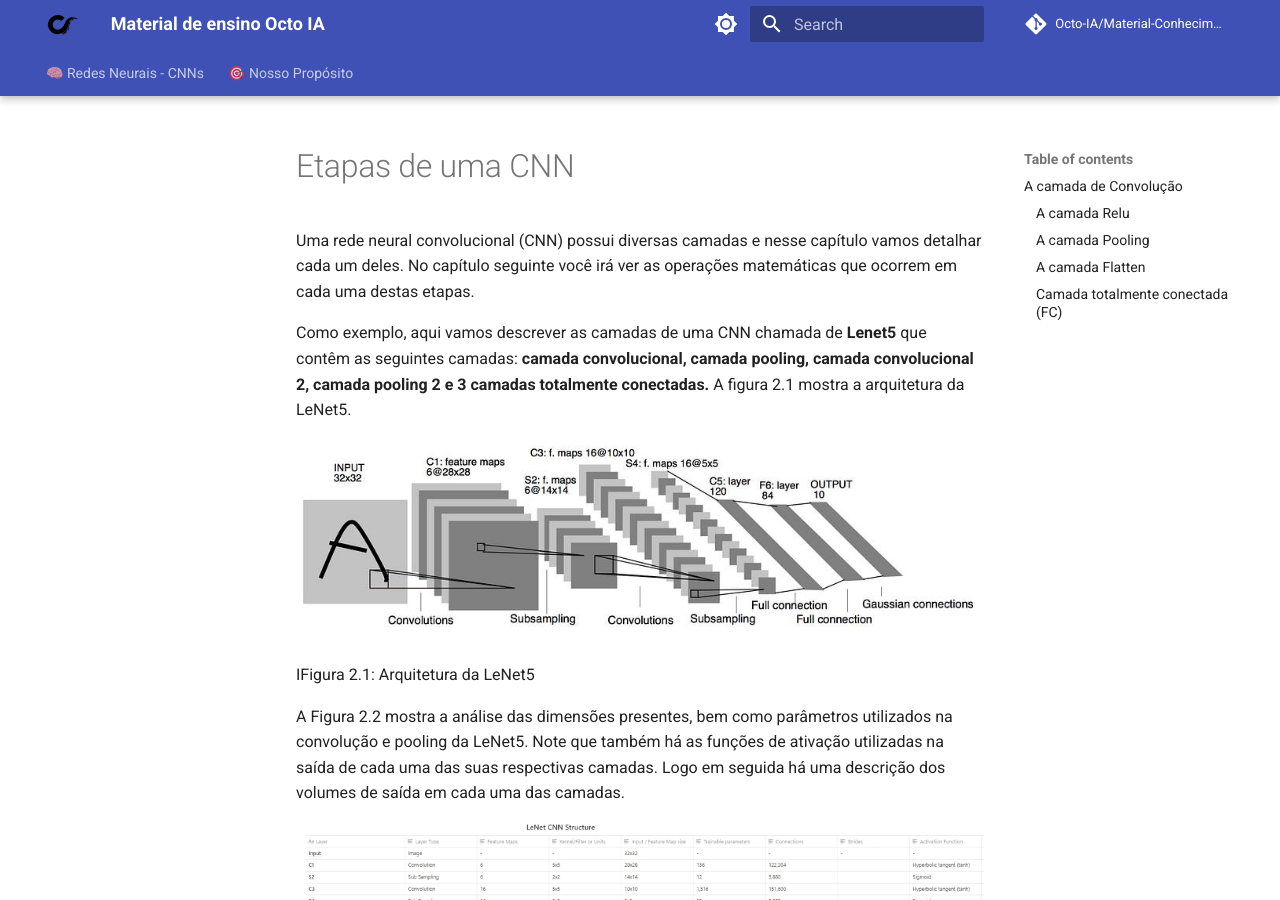
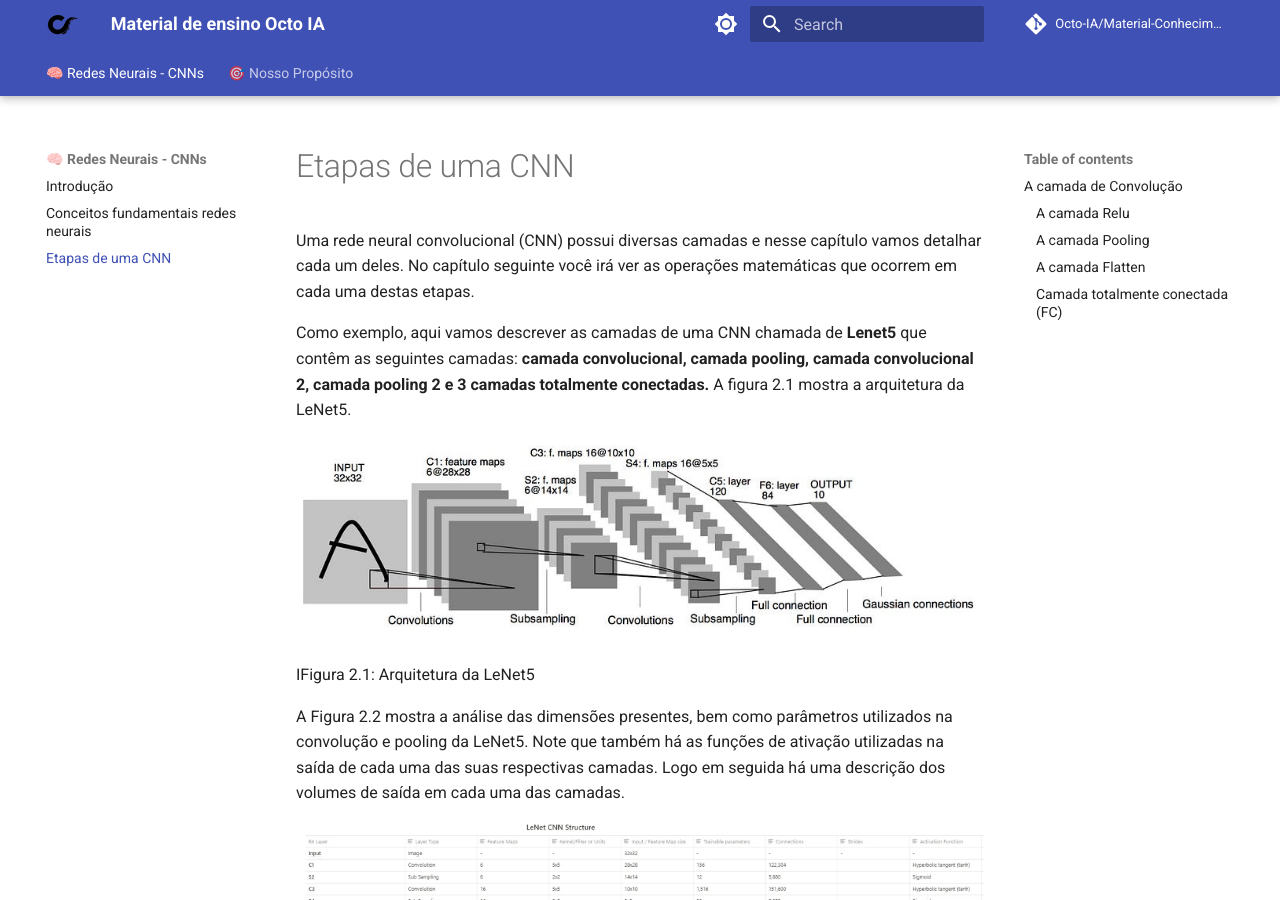
Before and after one commit to Octo-IA/Material-Conhecimento, an MkDocs documentation site: the page built from docs/material/redes-cnns/Etapas_de_uma_CNN.md, in a window 1280 px wide and 900 px high. Built offline with MkDocs 1.6.1 and Material for MkDocs 9.7.7, drawn with Linux system fonts in a browser that asks for light colours; comment, search, counter and statistics services are not loaded.

Commit message:
:golf: .yml configuracao/estrutura pagina | add pagina etapas de uma CNN

```diff
--- a/mkdocs.yml
+++ b/mkdocs.yml
@@ -70,4 +70,5 @@ nav:
   - 🧠 Redes Neurais - CNNs:
     - material/redes-cnns/Introducao.md
     - material/redes-cnns/Conceitos_fundamentais_redes_neurais.md
+    - material/redes-cnns/Etapas_de_uma_CNN.md
   - 🎯 Nosso Propósito: index.md
```
